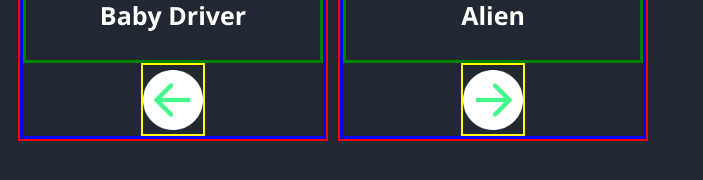
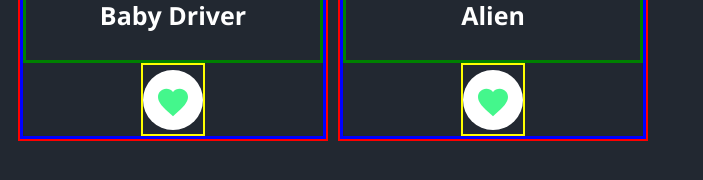
Before and after one commit to ThatOneCamel/MovieRank, an Angular app: page / in a window 1280 px wide. Shown: the part 548-728 px from the top of the page, without its empty margins (0-703 px from the left). Built offline with nearby package versions, Linux system fonts and the light colour scheme.

Commit message:
Updated selector-btn Image + selector-btn now uses a heart icon until further design choices

```diff
--- a/src/app/selector-btn/selector-btn.component.html
+++ b/src/app/selector-btn/selector-btn.component.html
@@ -1 +1,2 @@
-<img [src]="movie == 1 ? srcA : srcB" (click)="onCilck(movie)"/>
+<!-- <img [src]="movie == 1 ? srcA : srcB" (click)="onCilck(movie)"/> -->
+<img [src]="srcH" (click)="onCilck(movie)" />
--- a/src/app/selector-btn/selector-btn.component.ts
+++ b/src/app/selector-btn/selector-btn.component.ts
@@ -16,6 +16,9 @@
   srcC = "assets/btn_images/arr_up.png";
   srcD = "assets/btn_images/arr_down.png";
 
+  //Like Button
+  srcH = "assets/btn_images/heart.svg";
+
   constructor() { }
   onCilck(movieChoice: number): void{
     console.log("Movie number " + movieChoice + " was chosen")
```
Also changed, not shown: src/assets/btn_images/heart.svg (added).
